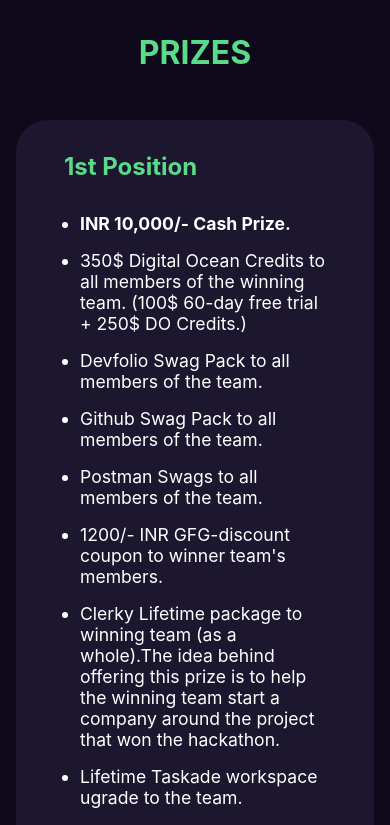
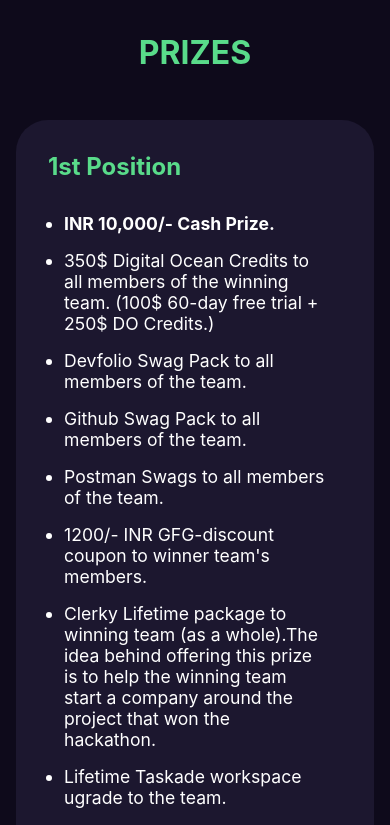
Before and after one commit to HackSlashNITP/hacknitp, a React (Create React App) app: page / in a window 390 px wide. Shown: the part 3297-4122 px from the top of the page. Built offline with nearby package versions, Linux system fonts and the light colour scheme; some icons are missing.

Commit message:
Update Prizes.css

```diff
--- a/src/components/prizes/Prizes.css
+++ b/src/components/prizes/Prizes.css
@@ -13,6 +13,7 @@
     color: white;
     margin: 1rem 2rem;
     font-size: 1.1rem;
+    word-wrap: break-word;
 }
 .list-item a{
     color: #59DB8A;
@@ -29,6 +30,6 @@
      background-color: #1C172F;
      margin: 3rem 1rem 4rem 1rem ;
      border-radius: 2rem;
-     padding: 2rem 1rem 2rem 2rem;
+     padding: 2rem 1rem 2rem 1rem;
 }
 }
```
